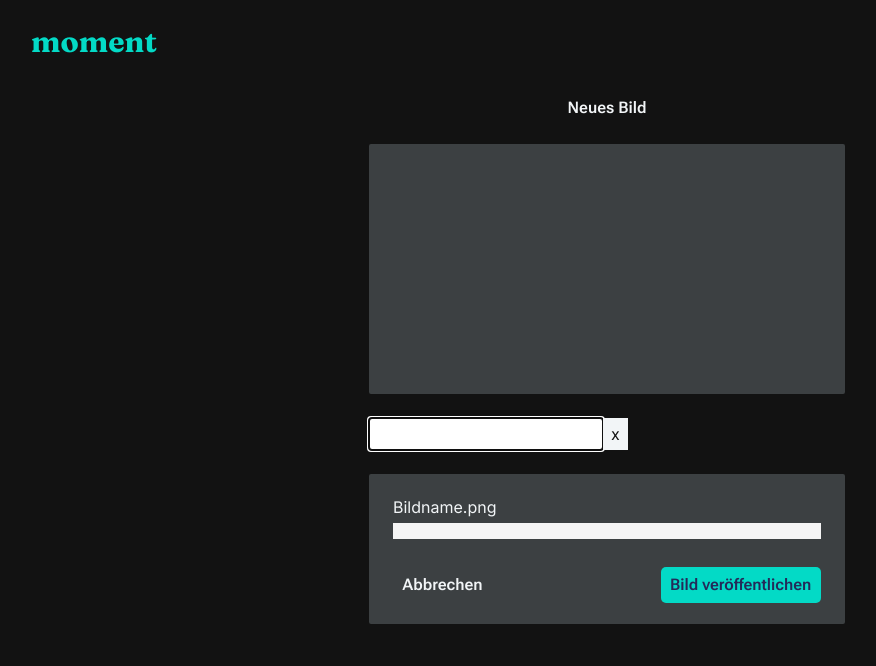
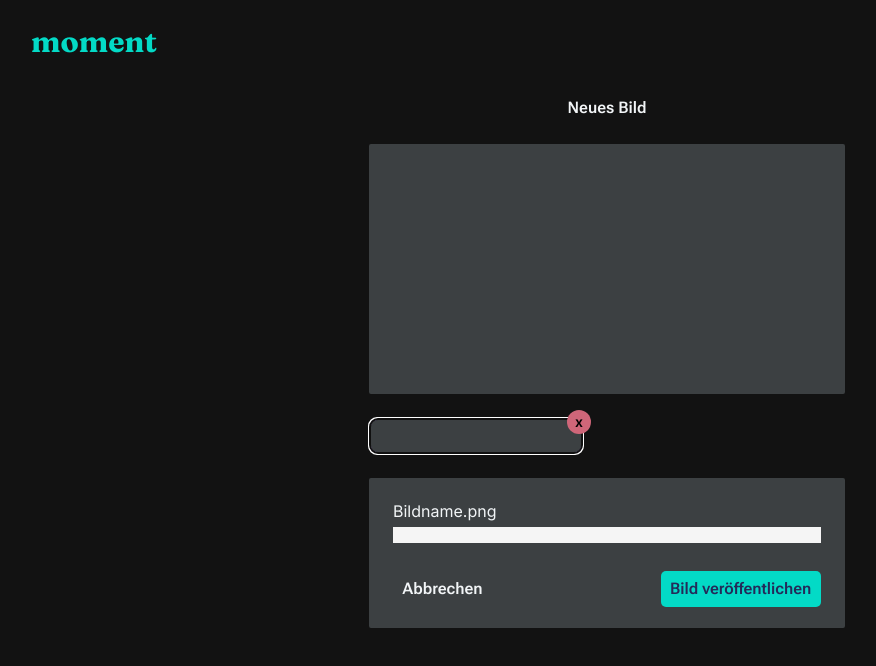
Before and after one commit to elifPeriza/gallery-website, a Next.js app: page /neues-Bild in a window 1280 px wide. Both pictures are taken after a click on the button "+ Tag hinzufügen". Shown: the top 666 px of the page, without its empty margins (33-909 px from the left). Built offline with nearby package versions, Linux system fonts and the light colour scheme.

Commit message:
Add styling to tag input field

```diff
--- a/src/app/components/TagField.tsx
+++ b/src/app/components/TagField.tsx
@@ -1,6 +1,7 @@
 "use client";
 import React, { useState } from "react";
 import Tag from "./Tag";
+import { roboto_flex } from "../fonts";
 
 type Tags = string[];
 
@@ -44,20 +45,24 @@ export default function TagField() {
       )}
       {showInput && (
         <div className="flex flex-row">
+          <div className="relative">
             <input
               type="text"
               value={tagInput}
               onChange={handleInputChange}
               onKeyDown={handleKeyDown}
               autoFocus={true}
+              className={`${roboto_flex.variable} rounded-lg border-2 border-purple bg-darkgrey px-4 py-1 font-sans font-medium text-white`}
             ></input>
             <button
-            className="bg-white px-2 py-1 text-black"
+              className={`absolute -right-2 -top-2 flex h-[24px] w-[24px] cursor-pointer
+            items-center justify-center rounded-full bg-red text-sm font-semibold`}
               onClick={() => setShowInput(false)}
             >
               x
             </button>
           </div>
+        </div>
       )}
     </div>
   );
```
Lines whose indentation alone changed are shown as unchanged.
